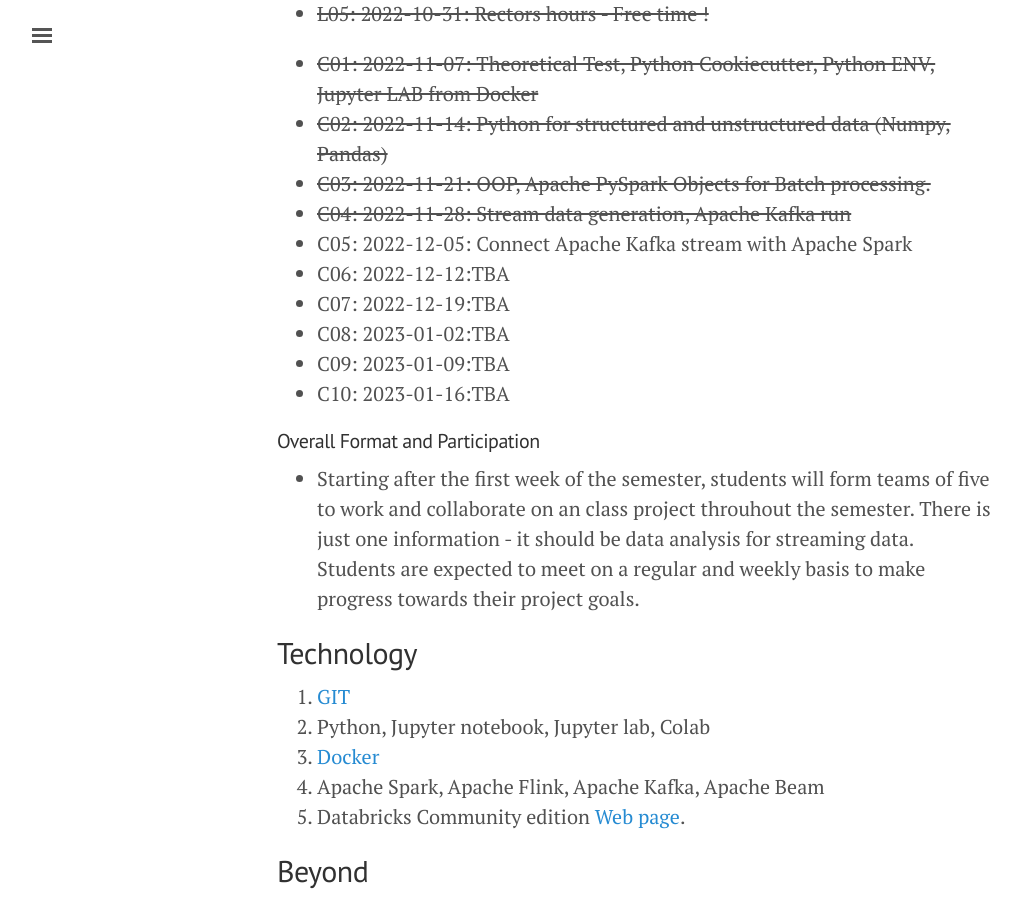
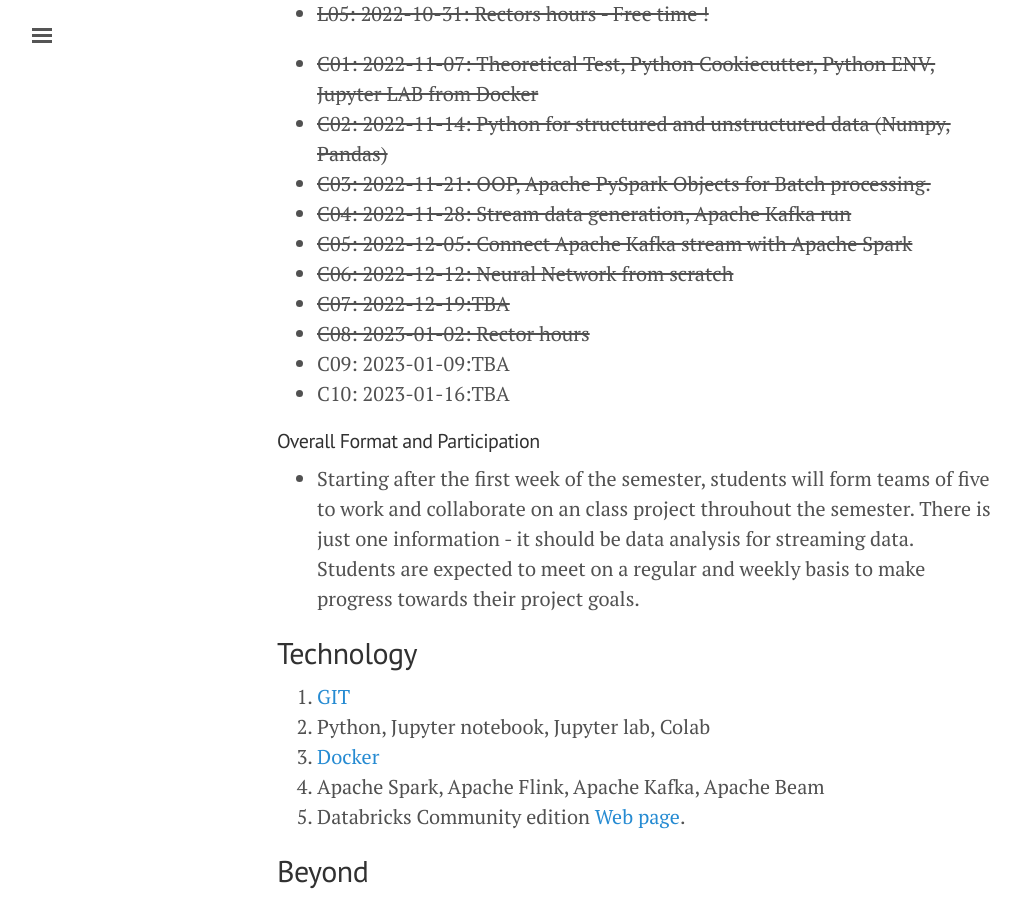
Before and after one commit to sebkaz-teaching/RealTimeEN, a Jekyll site: the page built from _posts/2022-10-01-Intro.md, in a window 1280 px wide and 900 px high, scrolled down 1022 px. Shown: the whole window, without its empty margins (3-1024 px from the left). Built offline with Jekyll 4.4.1, drawn with Linux system fonts in a browser that asks for light colours.

Commit message:
Update 2022-10-01-Intro.md

```diff
--- a/_posts/2022-10-01-Intro.md
+++ b/_posts/2022-10-01-Intro.md
@@ -43,10 +43,10 @@
 - <del>C02: 2022-11-14: Python for structured and unstructured data (Numpy, Pandas)</del>
 - <del>C03: 2022-11-21: OOP, Apache PySpark Objects for Batch processing.</del>
 - <del>C04: 2022-11-28: Stream data generation, Apache Kafka run</del>
-- C05: 2022-12-05: Connect Apache Kafka stream with Apache Spark
-- C06: 2022-12-12:TBA
-- C07: 2022-12-19:TBA
-- C08: 2023-01-02:TBA
+- <del>C05: 2022-12-05: Connect Apache Kafka stream with Apache Spark </del>
+- <del>C06: 2022-12-12: Neural Network from scratch</del>
+- <del>C07: 2022-12-19:TBA</del>
+- <del>C08: 2023-01-02: Rector hours</del>
 - C09: 2023-01-09:TBA
 - C10: 2023-01-16:TBA
 
```
